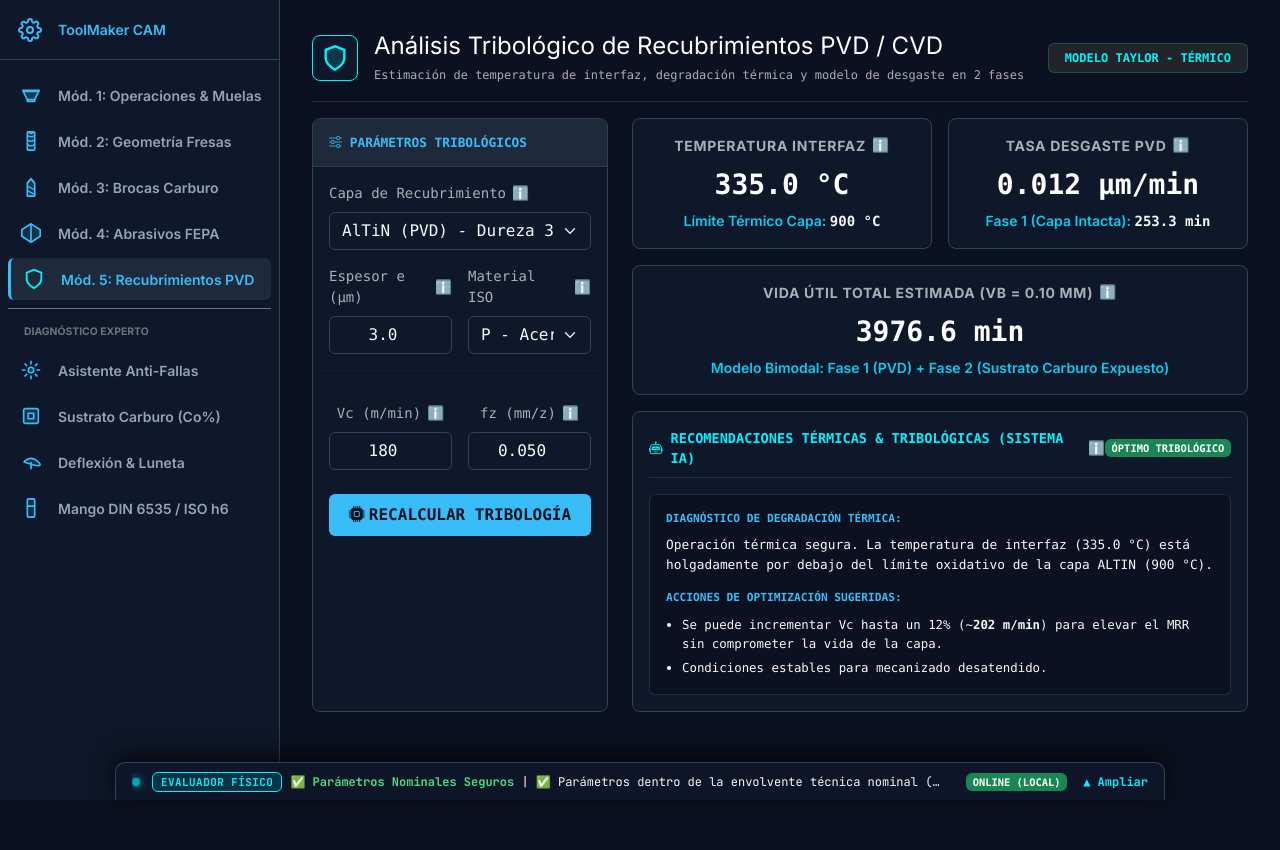
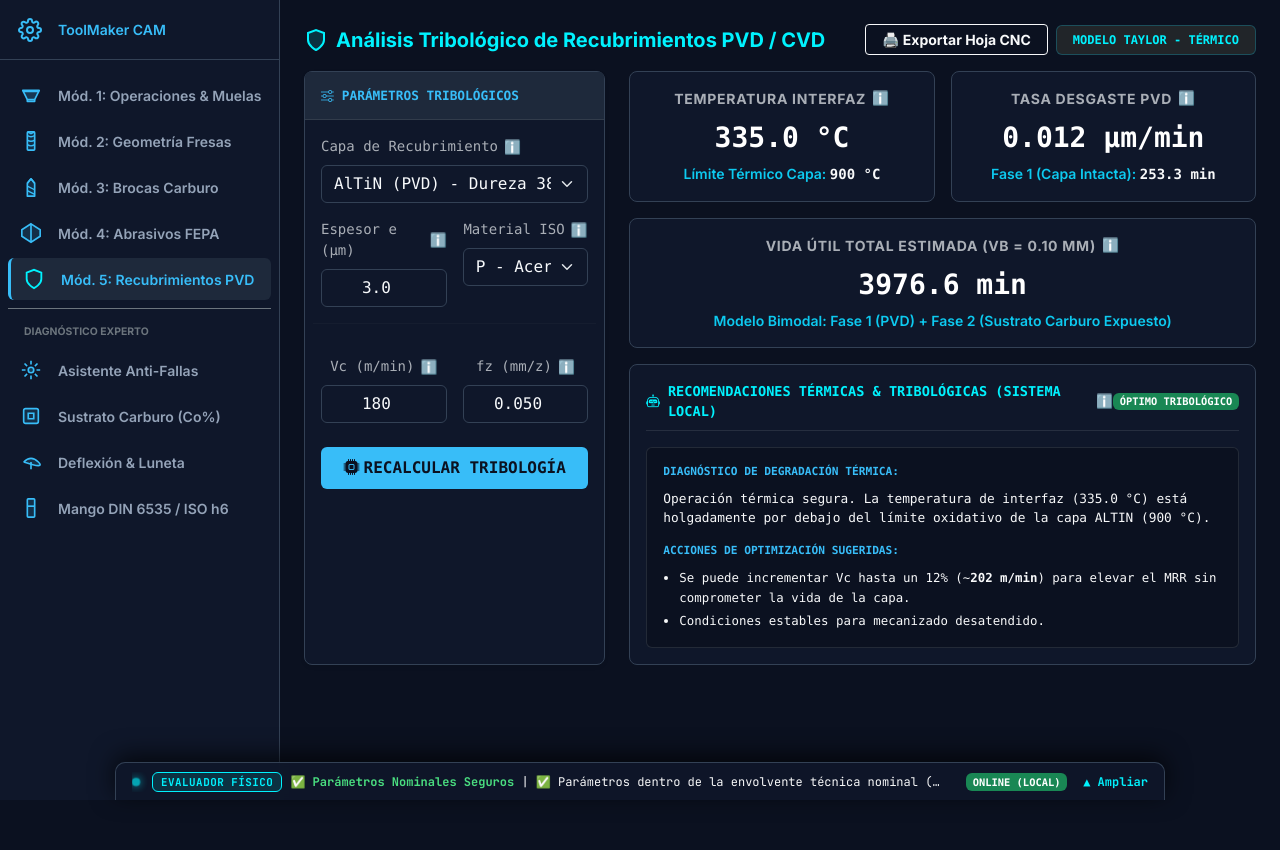
Before and after one commit to Juangzz88/ToolMaker-CAM-Studio, a Flask app: page /recubrimientos in a window 1280 px wide. Run offline with Flask 3, Linux system fonts and the light colour scheme.

Commit message:
UI: Homologacion completa de encabezados y acciones en Modulos 2, 3 y 5

```diff
--- a/templates/recubrimientos.html
+++ b/templates/recubrimientos.html
@@ -4,7 +4,6 @@
 
 {% block extra_head %}
 <style>
-  /* ESTILO EXACTO DE POPOVERS (SLATE CYAN / INDUSTRIAL DARK) */
   .popover {
     background-color: #22262c !important;
     border: 1px solid #334155 !important;
@@ -32,7 +31,6 @@
     padding: 12px 14px !important;
   }
 
-  /* EMPAREJAMIENTO DE FLECHAS POPUP */
   .bs-popover-auto[data-popper-placement^=top] > .popover-arrow::after,
   .bs-popover-top > .popover-arrow::after {
     border-top-color: #22262c !important;
@@ -50,7 +48,6 @@
     border-right-color: #22262c !important;
   }
 
-  /* BOTÓN DISPARADOR DE AYUDA (CAD INFO BTN) */
   .cad-info-btn {
     cursor: pointer !important;
     font-size: 0.85rem !important;
@@ -67,24 +64,26 @@
 {% endblock %}
 
 {% block content %}
-<div class="container-fluid p-2" style="background-color: #0b1120; color: #f8fafc; min-height: 90vh;">
-
-  <!-- Encabezado de Módulo -->
-  <div class="module-header-container pb-3 mb-4 border-bottom border-secondary border-opacity-25">
-    <div class="d-flex align-items-center gap-3">
-      <div class="p-2 rounded-3" style="background-color: #0f172a; border: 1px solid #00f2fe;">
-        <svg style="width:28px; height:28px;" viewBox="0 0 24 24" fill="none" stroke="#00f2fe" stroke-width="2">
+<!-- ENCABEZADO HOMOLOGADO MÓDULO 5 -->
+<div class="module-header-container mb-3 d-flex justify-content-between align-items-center">
+    <div class="d-flex align-items-center gap-2">
+        <h5 class="text-accent mb-0 fw-bold d-flex align-items-center gap-2">
+            <svg style="width:24px; height:24px;" viewBox="0 0 24 24" fill="none" stroke="#00f2fe" stroke-width="2">
                 <path d="M12 22s8-4 8-10V5l-8-3-8 3v7c0 6 8 10 8 10z" fill="rgba(0, 242, 254, 0.15)"/>
             </svg>
+            <span>Análisis Tribológico de Recubrimientos PVD / CVD</span>
+        </h5>
     </div>
-      <div>
-        <h4 class="mb-0 fw-normal text-white">Análisis Tribológico de Recubrimientos PVD / CVD</h4>
-        <small class="text-muted font-monospace" style="font-size: 0.75rem;">Estimación de temperatura de interfaz, degradación térmica y modelo de desgaste en 2 fases</small>
-      </div>
-    </div>
+
+    <div class="d-flex gap-2 align-items-center">
+        <button type="button" onclick="window.print()" class="btn btn-outline-light btn-sm fw-bold px-3">
+            🖨️ Exportar Hoja CNC
+        </button>
+
         <span class="badge bg-dark border border-info border-opacity-25 px-3 py-2 font-monospace" style="color: #00f2fe;">
             MODELO TAYLOR - TÉRMICO
         </span>
+    </div>
 </div>
 
 <div class="row g-4">
@@ -110,7 +109,6 @@
                     title="Capa de Recubrimiento (PVD/CVD)"
                     data-bs-content="Composición de la película delgada. Dicta la dureza Nanohardness (GPa), el coeficiente de fricción seco (µ) y la temperatura máxima de estabilidad antes de la descomposición térmica por oxidación.">ℹ️</span>
             </label>
-              <!-- SELECTOR CON DISPARO DE EVENTOS PARALELO -->
             <select class="form-select bg-dark text-light border-secondary text-center"
                     id="recubrimiento"
                     onchange="ejecutarAnalisisRecubrimiento(); capturarYGuardarContextoLocal(); triggerAutoAI();">
@@ -195,7 +193,7 @@
     </div>
   </div>
 
-    <!-- RESULTADOS Y RECOMENDACIONES IA -->
+  <!-- RESULTADOS Y RECOMENDACIONES -->
   <div class="col-lg-8">
     <div class="row g-3 justify-content-center text-center">
 
@@ -237,7 +235,7 @@
         </div>
       </div>
 
-        <!-- KPI 3: VIDA ÚTIL ACUMULADA VB CRÍTICO -->
+      <!-- KPI 3: VIDA ÚTIL ACUMULADA -->
       <div class="col-12">
         <div class="card bg-dark border-info border-opacity-25 p-3 text-center justify-content-center" style="background-color: #0f172a !important;">
           <div class="text-uppercase fw-bold text-muted small mb-1 d-flex align-items-center justify-content-center" style="letter-spacing: 0.05em;">
@@ -249,7 +247,7 @@
                   title="Vida Útil Acumulada Bimodal (Taylor)"
                   data-bs-content="Tiempo total hasta alcanzar el desgaste de flanco crítico VB = 0.10 mm. Combina la duración de la capa intacta (Fase 1) y el desgaste progresivo del carburo expuesto (Fase 2).">ℹ️</span>
           </div>
-            <div class="fs-3 fw-bold text-white font-monospace my-1" id="res-vida-total" style=>
+          <div class="fs-3 fw-bold text-white font-monospace my-1" id="res-vida-total">
             0.0 min
           </div>
           <div class="small fw-semibold text-info">
@@ -258,17 +256,17 @@
         </div>
       </div>
 
-        <!-- PANEL DE RECOMENDACIONES IA -->
+      <!-- PANEL DE RECOMENDACIONES -->
       <div class="col-12">
         <div class="card bg-dark border-secondary border-opacity-25 text-start p-3" style="background-color: #0f172a !important;">
           <div class="d-flex justify-content-between align-items-center border-bottom border-secondary border-opacity-25 pb-2 mb-3">
             <span class="fw-bold font-monospace d-flex align-items-center gap-2" style="color: #00f2fe; font-size: 0.85rem;">
-                <i class="bi bi-robot"></i>RECOMENDACIONES TÉRMICAS &amp; TRIBOLÓGICAS (SISTEMA IA)
+              <i class="bi bi-robot"></i>RECOMENDACIONES TÉRMICAS &amp; TRIBOLÓGICAS (SISTEMA LOCAL)
               <span class="cad-info-btn"
                     data-bs-toggle="popover"
                     data-bs-trigger="hover focus"
                     data-bs-html="true"
-                      title="Consenso Multi-IA en Tiempo Real"
+                    title="Consenso Físico Local"
                     data-bs-content="Evaluación automática que equilibra la estabilidad del recubrimiento, la evacuación de viruta y el Metal Removal Rate (MRR) proponiendo ajustes de Vc y fz.">ℹ️</span>
             </span>
             <span class="badge bg-dark border border-secondary text-info font-monospace" id="badgeEstadoIA" style="font-size: 0.65rem;">
@@ -294,7 +292,6 @@
         </div>
       </div>
 
-      </div>
     </div>
   </div>
 </div>
@@ -329,7 +326,6 @@ function ejecutarAnalisisRecubrimiento() {
     if(!res.success) return;
     const data = res.data;
 
-    // Asignaciones seguras con verificación de existencia de elemento
     const elTCorte = document.getElementById('res-t-corte');
     if (elTCorte) elTCorte.innerText = data.temperatura.t_corte_c.toFixed(1) + " °C";
 
@@ -338,7 +334,7 @@ function ejecutarAnalisisRecubrimiento() {
 
     const elStatus = document.getElementById('res-t-status');
     if (elStatus) {
-      if (data.temperatura.estado === 'SOBRE_TEMPERATURA') {
+      if (data.temperatura.estado === 'SOBREPASA_LIMITE' || data.temperatura.estado === 'SOBRE_TEMPERATURA') {
         elStatus.innerHTML = `⚠️ <span class="text-danger fw-bold">SOBRECALENTAMIENTO (&gt; ${data.temperatura.tmax_recubrimiento_c}°C)</span>`;
       } else {
         elStatus.innerHTML = `Límite Térmico Capa: <span id="res-t-max" class="text-light font-monospace">${data.temperatura.tmax_recubrimiento_c} °C</span>`;
@@ -404,11 +400,11 @@ function actualizarPanelRecomendacionesIA(inputs, res) {
     const vcOptima = Math.round(inputs.vc_m_min * 1.12);
     accionesUl.innerHTML += `<li class="mb-1">Se puede incrementar Vc hasta un 12% (~<strong>${vcOptima} m/min</strong>) para elevar el MRR sin comprometer la vida de la capa.</li>`;
     accionesUl.innerHTML += `<li>Condiciones estables para mecanizado desatendido.</li>`;
-    // Notificar al motor de IA en el cliente
+  }
+
   if (typeof capturarYGuardarContextoLocal === 'function') {
     capturarYGuardarContextoLocal();
     triggerAutoAI();
-}
   }
 }
 
```
Also changed, not shown: templates/muelas.html (+15 -27 lines). Lines whose indentation alone changed are shown as unchanged.
